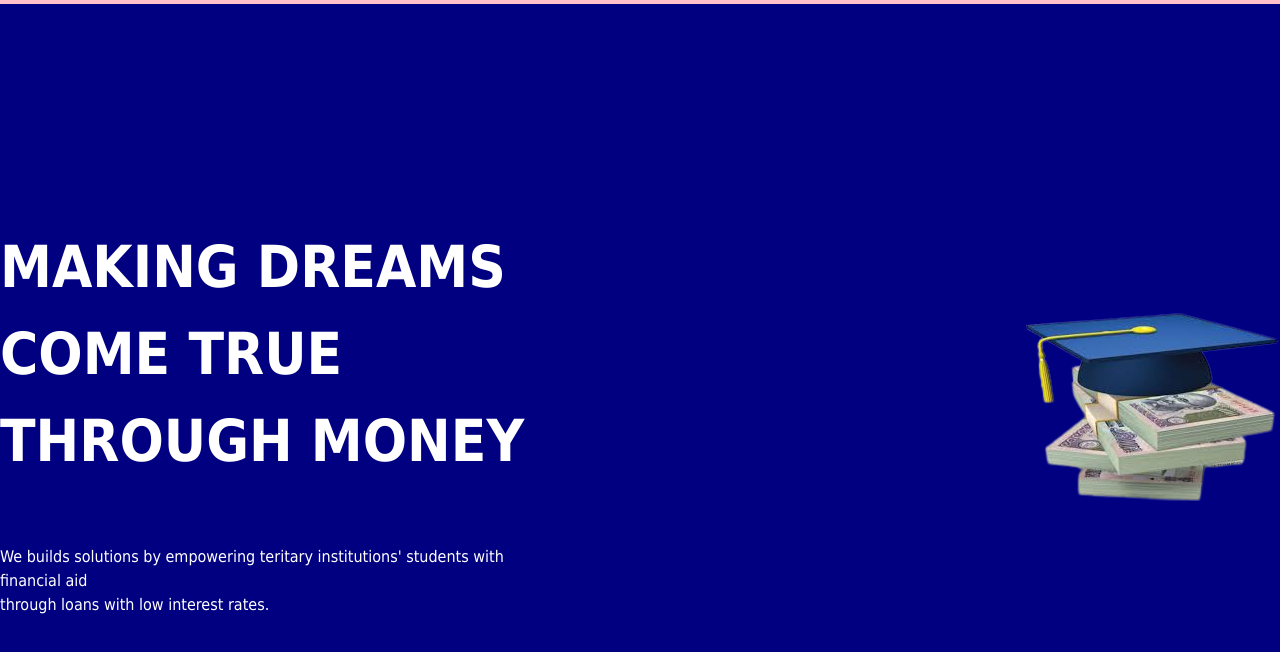
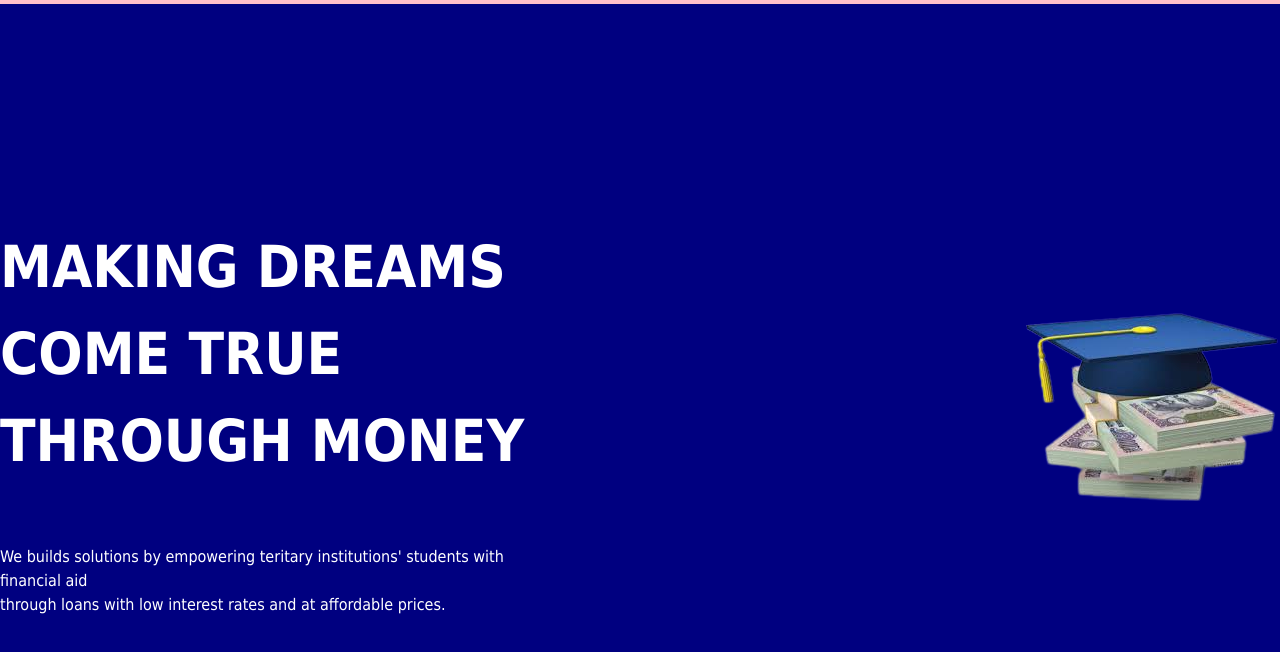
Before and after one commit to Andrewgatez/kesatothemoon, a plain HTML site: page index.html in a window 1280 px wide. Shown: the part 72-724 px from the top of the page. Drawn offline with Linux system fonts and the light colour scheme.

Commit message:
added h2

```diff
--- a/index.html
+++ b/index.html
@@ -1,5 +1,6 @@
 <!DOCTYPE html>
 <html lang="en">
+
 <head>
     <meta charset="UTF-8">
     <meta http-equiv="X-UA-Compatible" content="IE=edge">
@@ -7,6 +8,7 @@
     <title>KESA PROJECT</title>
     <link rel="stylesheet" href="./css/project.css">
 </head>
+
 <body>
     <div class="smooth">
         <div class="header">
@@ -22,24 +24,19 @@
         </div>
         <section id="home">
             <div class="home-text">
-            <h1>Making dreams come true through money</h1>
-            <p>We builds solutions by empowering teritary institutions' students with financial aid<br>
-            through loans with low interest rates.</p>
-        </div>
-        <div class="grad"></div>
+                <h1>Making dreams come true through money</h1>
+                <p>We builds solutions by empowering teritary institutions' students with financial aid<br> through loans with low interest rates and at affordable prices.</p>
+            </div>
+            <div class="grad"></div>
             <img src="./images/grad.png" alt="home">
         </section>
         <section id="about">
-            <h2>KESA was started in 2022 by a group of people from different financial sector backgrounds who shared a common dream:<br>
-            one of challenging the status quo. At the core of KESA, we empower our clients which are students of all academic institutions<br>
-        to help save, invest and most importantly acquire loans for their academic pursuits. However, the students are our greatest asset and at KESA, we help build tomorrow's leaders.</h2>
+            <h2>KESA was started in 2022 by a group of people from different financial sector backgrounds who shared a common dream:<br> one of challenging the status quo. At the core of KESA, we empower our clients which are students of all academic institutions<br>                to help save, invest and most importantly acquire loans for their academic pursuits. However, the students are our greatest asset and at KESA, we help build tomorrow's leaders.</h2>
             <img src="./images/laptop.png" alt="About us ">
         </section>
         <section id="services">
-            <p>KESA provides supply chain finance and funding solutions to students who find it difficult to fund their academic activities.<br>
-                Our fintech solution are capable of saving, investing and lending with transparency, convenience and choice as our founding<br>
-             principles. we have designed real-times, online solutions that make savings, investing and lending transparent, simple and<br>
-            seamless to execute.</p>
+            <p>KESA provides supply chain finance and funding solutions to students who find it difficult to fund their academic activities.<br> Our fintech solution are capable of saving, investing and lending with transparency, convenience and choice as
+                our founding<br> principles. we have designed real-times, online solutions that make savings, investing and lending transparent, simple and<br> seamless to execute.</p>
             <img src="./images/3 students.png" alt="sevices rendered">
         </section>
         <section id="team">
@@ -51,4 +48,5 @@
         </section>
     </div>
 </body>
+
 </html>
```
